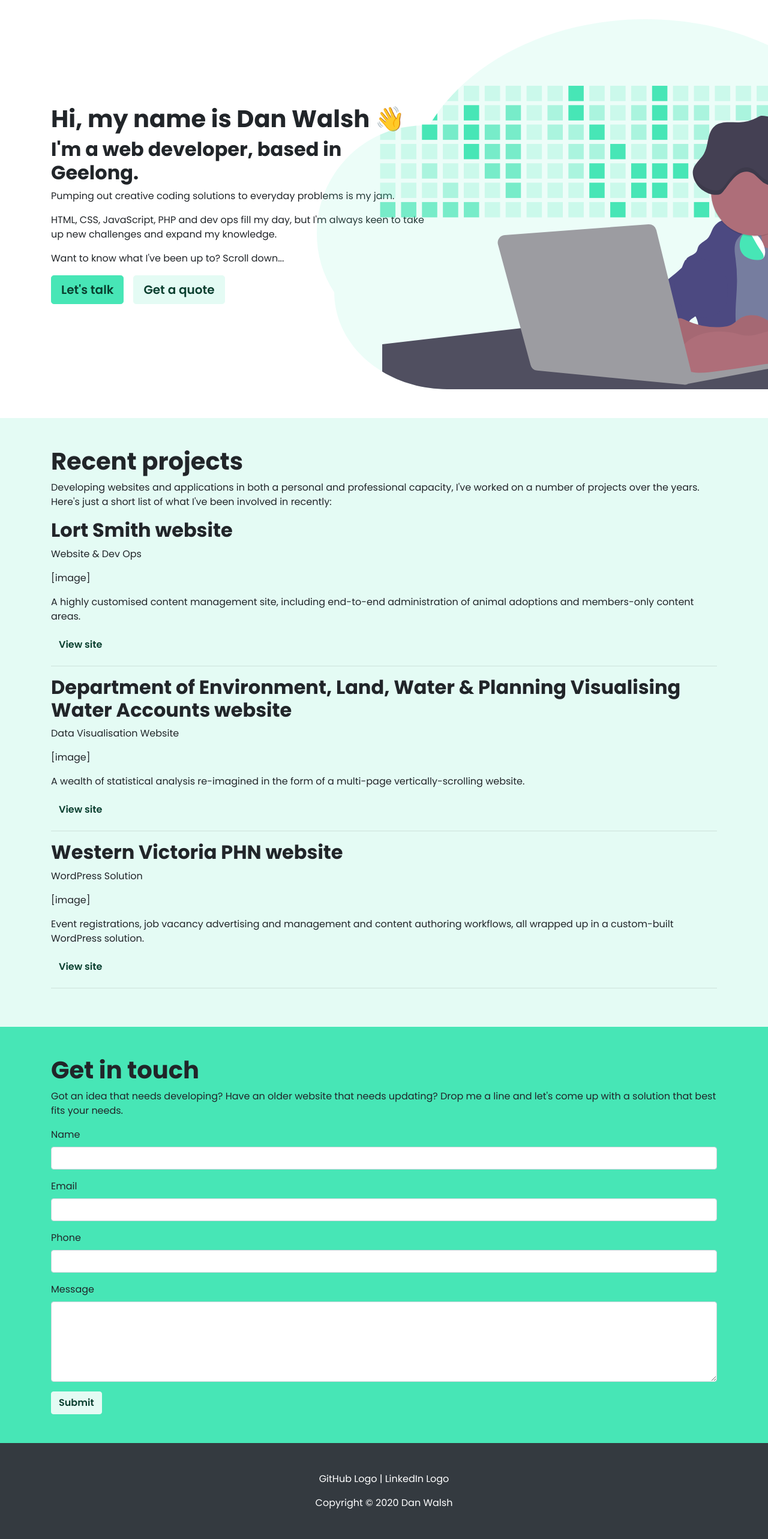
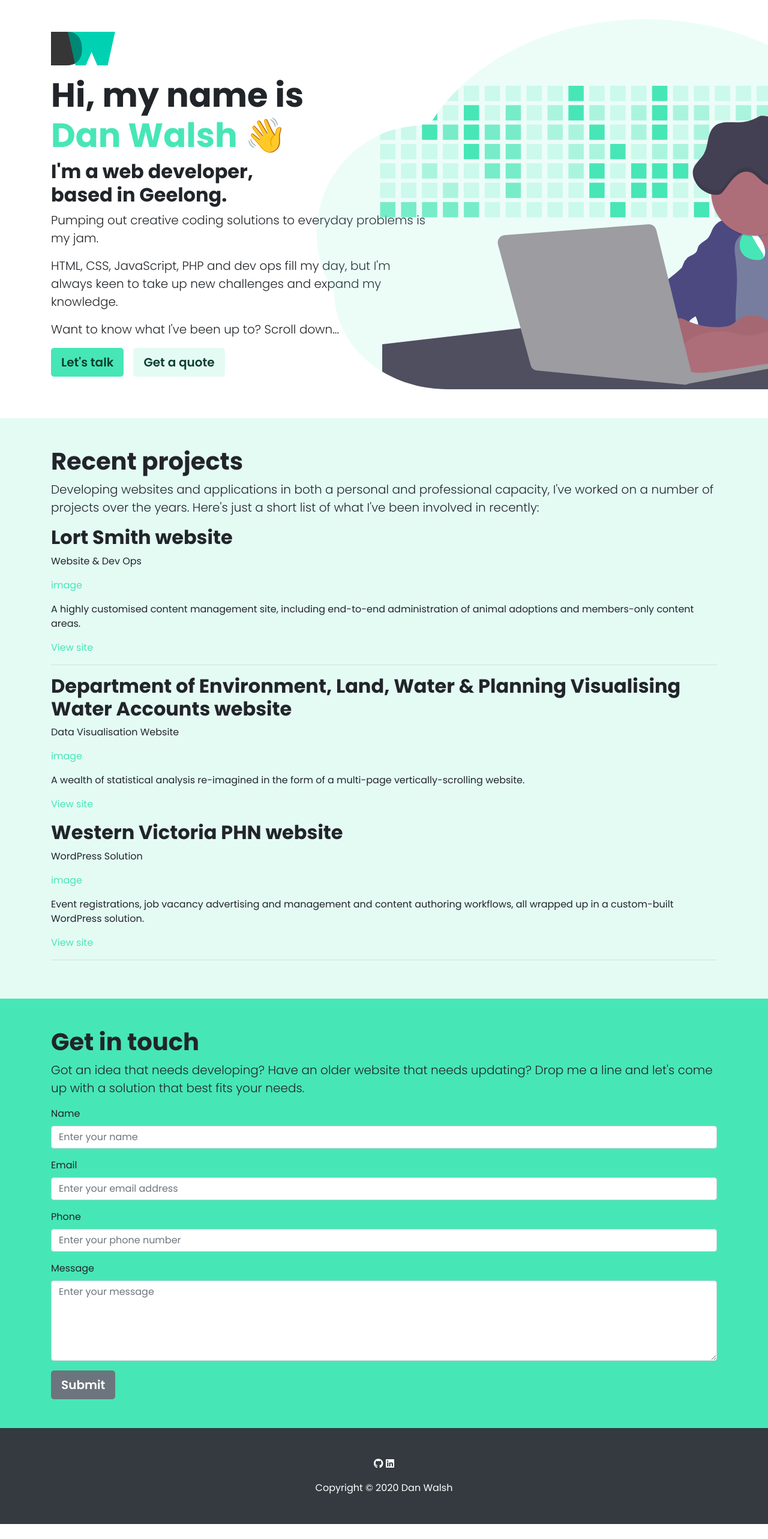
Before and after one commit to Daniel-Walsh/resume, a React (Create React App) app: page / in a window 1280 px wide. Shown: the part 16-2582 px from the top of the page at 60% size. After the commit the page ends 2557 px from the top, so only its background shows below. Built offline with nearby package versions, Linux system fonts and the light colour scheme.

Commit message:
Heaps of stuff. Now reading markdown from ./projects folder.

```diff
--- a/package.json
+++ b/package.json
@@ -10,6 +10,8 @@
     "node-sass": "^4.14.1",
     "react": "^16.13.1",
     "react-dom": "^16.13.1",
+    "react-markdown": "^4.3.1",
+    "react-reveal": "^1.2.2",
     "react-scripts": "3.4.1",
     "typeface-poppins": "0.0.72"
   },
--- a/public/index.html
+++ b/public/index.html
@@ -25,6 +25,7 @@
       Learn how to configure a non-root public URL by running `npm run build`.
     -->
     <title>React App</title>
+    <script src="https://kit.fontawesome.com/6af084fa5a.js" crossorigin="anonymous"></script>
   </head>
   <body>
     <noscript>You need to enable JavaScript to run this app.</noscript>
--- a/src/App.js
+++ b/src/App.js
@@ -1,38 +1,22 @@
 import React from 'react';
-// import logo from './logo.svg';
-// import './App.css';
+import Reveal from 'react-reveal/Reveal';
+
 import {ReactComponent as Thinking} from './img/thinking.svg';
-import {ReactComponent as Coding} from './img/coding.svg';
+
+import Section from './components/section';
+import Intro from './sections/intro';
+import Projects from './sections/projects';
+import Contact from './sections/contact';
+import Footer from './sections/footer';
 
 function App() {
   return (
     <>
-    <div class="overflow-hidden">
+    {/* <Reveal effect="fadeInUp"> */}
+    <Intro />
+    <Projects />
 
-      <div className="container py-5">
-        <div className="row">
-          <div className="col-lg-9 col-xl-7">
-            <div class="d-flex h-100 flex-column justify-content-center" style={{zIndex: 10}}>
-              <h1>Hi, my name is Dan Walsh 👋</h1>
-              <p class="h2">I'm a web developer, based in Geelong.</p>
-              <p>Pumping out creative coding solutions to everyday problems is my jam.</p>
-              <p>HTML, CSS, JavaScript, PHP and dev ops fill my day, but I'm always keen to take up new challenges and expand my knowledge.</p>
-              <p>Want to know what I've been up to? Scroll down...</p>
-              <div class="mb-5 mb-lg-0">
-                <a className="btn btn-primary btn-lg mr-3" href="#">Let's talk</a>
-                <a className="btn btn-light btn-lg" href="#">Get a quote</a>
-              </div>
-
-            </div>
-          </div>
-          <div className="col-lg-3 col-xl-5">
-            <Coding className="position-relative" style={{marginLeft: '-50%', zIndex: 1}}/>
-          </div>
-        </div>
-      </div>
-    </div>
-
-    <div class="bg-light">
+    {/* <div class="bg-light">
 
       <div className="container py-5">
         <div className="row">
@@ -40,7 +24,7 @@ function App() {
 
 
               <h1>Recent projects</h1>
-          <p>Developing websites and applications in both a personal and professional capacity, I've worked on a number of projects over the years. Here's just a short list of what I've been involved in recently:</p>
+              <p className="lead">Developing websites and applications in both a personal and professional capacity, I've worked on a number of projects over the years. Here's just a short list of what I've been involved in recently:</p>
 
               <h2>Lort Smith website</h2>
               <p>Website & Dev Ops</p>
@@ -63,59 +47,16 @@ function App() {
               <a className="btn btn-light" href="#">View site</a>
               <hr />
 
-          </div>
-        </div>
-      </div>
-    </div>
-
-    <div class="bg-primary">
-
-      <div className="container py-5">
-        <div className="row">
-          <div className="col">
-            <h1>Get in touch</h1>
-            <p>Got an idea that needs developing? Have an older website that needs updating? Drop me a line and let's come up with a solution that best fits your needs.</p>
-
-            <form netlify>
-              <div className="form-group">
-                <label>Name</label>
-                <input class="form-control" type="text" />
-              </div>
-              <div className="form-group">
-                <label>Email</label>
-                <input class="form-control" type="email" />
-              </div>
-              <div className="form-group">
-                <label>Phone</label>
-                <input class="form-control" type="text" />
-              </div>
-              <div className="form-group">
-                <label>Message</label>
-                <textarea class="form-control" rows="5" />
-              </div>
-              <button type="submit" class="btn btn-light">Submit</button>
-            </form>
-
 
 
           </div>
         </div>
       </div>
-    </div>
+    </div> */}
 
-    <div className="bg-dark text-white text-center">
-
-      <div className="container py-5">
-        <div className="row">
-          <div className="col">
-            <p>GitHub Logo | LinkedIn Logo</p>
-            <p class="mb-0">Copyright © 2020 Dan Walsh</p>
-          </div>
-        </div>
-      </div>
-    </div>
-
-
+    <Contact />
+    <Footer />
+    {/* </Reveal>  */}
 </>
   );
 }
--- /dev/null
+++ b/src/components/section.js
@@ -0,0 +1,17 @@
+import React from 'react';
+
+const Section = (props) => {
+    return(
+        <section className={props.className}>
+            <div className="container py-5">
+                <div className="row">
+                    <div className="col">
+                        {props.children}
+                    </div>
+                </div>
+            </div>
+        </section>
+    );
+}
+
+export default Section;
--- /dev/null
+++ b/src/projects/1-lort-smith.md
@@ -0,0 +1,11 @@
+## Lort Smith website
+
+Website & Dev Ops
+
+[image]
+
+A highly customised content management site, including end-to-end administration of animal adoptions and members-only content areas.
+
+[View site](#)
+
+----------
--- /dev/null
+++ b/src/projects/2-delwp.md
@@ -0,0 +1,9 @@
+## Department of Environment, Land, Water & Planning Visualising Water Accounts website
+
+Data Visualisation Website
+
+[image]
+
+A wealth of statistical analysis re-imagined in the form of a multi-page vertically-scrolling website.
+
+[View site](#)
--- /dev/null
+++ b/src/projects/3-wvphn.md
@@ -0,0 +1,11 @@
+## Western Victoria PHN website
+
+WordPress Solution
+
+[image]
+
+Event registrations, job vacancy advertising and management and content authoring workflows, all wrapped up in a custom-built WordPress solution.
+
+[View site](#)
+
+----------
--- a/src/sass/bootstrap.scss
+++ b/src/sass/bootstrap.scss
@@ -15,6 +15,11 @@
 $font-family-sans-serif: 'Poppins', -apple-system, BlinkMacSystemFont, "Segoe UI", Roboto, "Helvetica Neue", Arial, "Noto Sans", sans-serif, "Apple Color Emoji", "Segoe UI Emoji", "Segoe UI Symbol", "Noto Color Emoji" !default;
 $headings-font-weight: 700;
 $btn-font-weight: 600;
+
+$display1-weight: 700;
+$display2-weight: 700;
+$display3-weight: 700;
+$display4-weight: 700;
 
 $theme-colors: (
     "primary": #47e6b6,
@@ -35,3 +40,20 @@ $yiq-text-dark: darken(#47e6b6, 45%);
         box-shadow: $box-shadow;
     }
 }
+
+
+
+@keyframes fadeInUp {
+    from {
+        opacity: 0;
+        transform: translateY(1rem);
+    }
+    to {
+        opacity: 1;
+        transform: translateY(0);
+    }
+}
+
+.fadeInUp {
+    animation-name: fadeInUp;
+}
--- /dev/null
+++ b/src/sections/contact.js
@@ -0,0 +1,32 @@
+import React from 'react';
+import Section from '../components/section';
+
+const Contact = () => {
+    return(
+        <Section className="bg-primary">
+            <h1>Get in touch</h1>
+            <p className="lead">Got an idea that needs developing? Have an older website that needs updating? Drop me a line and let's come up with a solution that best fits your needs.</p>
+            <form netlify>
+                <div className="form-group">
+                    <label for="Name">Name</label>
+                    <input id="Name" class="form-control" type="text" placeholder="Enter your name" />
+                </div>
+                <div className="form-group">
+                    <label for="Email">Email</label>
+                    <input id="Email" class="form-control" type="email" placeholder="Enter your email address" />
+                </div>
+                <div className="form-group">
+                    <label for="Phone">Phone</label>
+                    <input id="Phone" class="form-control" type="text" placeholder="Enter your phone number" />
+                </div>
+                <div className="form-group">
+                    <label for="Message">Message</label>
+                    <textarea id="Message" class="form-control" rows="5" placeholder="Enter your message" />
+                </div>
+                <button type="submit" class="btn btn-secondary btn-lg">Submit</button>
+            </form>
+        </Section>
+    );
+};
+
+export default Contact;
--- /dev/null
+++ b/src/sections/footer.js
@@ -0,0 +1,13 @@
+import React from 'react';
+import Section from '../components/section';
+
+const Footer = () => {
+    return(
+        <Section className="bg-dark text-white text-center">
+            <p><span className="fab fa-github"></span> <span className="fab fa-linkedin"></span></p>
+            <p class="mb-0">Copyright © 2020 Dan Walsh</p>
+        </Section>
+    );
+};
+
+export default Footer;
--- /dev/null
+++ b/src/sections/intro.js
@@ -0,0 +1,35 @@
+import React from 'react';
+import Section from '../components/section';
+import {ReactComponent as Logo} from '../img/dw-logo.svg';
+import {ReactComponent as Coding} from '../img/coding.svg';
+
+const Intro = () => {
+    return(
+        <div class="overflow-hidden">
+
+            <div className="container py-5">
+                <div className="row">
+                    <div className="col-lg-9 col-xl-7">
+                        <div className="d-flex h-100 flex-column align-items-start justify-content-center" style={{zIndex: 10}}>
+                            <Logo className="mb-3 w-auto" style={{maxHeight:'3.5rem'}} />
+                            <h1 className="display-4">Hi, my name is <span className="text-primary">Dan&nbsp;Walsh&nbsp;👋</span></h1>
+                            <p className="h2">I'm a web developer, based&nbsp;in&nbsp;Geelong.</p>
+                            <p className="lead">Pumping out creative coding solutions to everyday problems is my jam.</p>
+                            <p className="lead">HTML, CSS, JavaScript, PHP and dev ops fill my day, but I'm always keen to take up new challenges and expand my knowledge.</p>
+                            <p className="lead">Want to know what I've been up to? Scroll down...</p>
+                            <div className="mb-5 mb-lg-0">
+                                <a className="btn btn-primary btn-lg mr-3" href="#">Let's talk</a>
+                                <a className="btn btn-light btn-lg" href="#">Get a quote</a>
+                            </div>
+                        </div>
+                    </div>
+                    <div className="col-lg-3 col-xl-5">
+                        <Coding className="position-relative" style={{marginLeft: '-50%', zIndex: 1}}/>
+                    </div>
+                </div>
+            </div>
+        </div>
+    );
+};
+
+export default Intro;
--- /dev/null
+++ b/src/sections/projects.js
@@ -0,0 +1,35 @@
+import React, { useEffect, useState } from 'react';
+import ReactMarkdown from 'react-markdown';
+import Section from '../components/section';
+
+const importAll = (r) => r.keys().map(r);
+const markdownFiles = importAll(require.context('../projects', false, /\.md$/))
+  .sort();
+
+const Projects = () => {
+    const [projects, setProjects] = useState([]);
+
+    useEffect(() => {
+        async function fetchProjects() {
+            console.log(markdownFiles);
+            const markdownProjects = await Promise.all(markdownFiles.map((file) => fetch(file).then((res) => res.text())))
+                .catch((err) => console.error(err));
+            setProjects(markdownProjects);
+        }
+        fetchProjects();
+    }, []);
+
+    return(
+        <Section className="bg-light">
+            <h1>Recent projects</h1>
+            <p className="lead">Developing websites and applications in both a personal and professional capacity, I've worked on a number of projects over the years. Here's just a short list of what I've been involved in recently:</p>
+            {
+                projects.map((project, idx) => (
+                    <ReactMarkdown source={project} />
+                ))
+            }
+        </Section>
+    );
+};
+
+export default Projects;
```
Also changed, not shown: src/img/dw-logo.svg (added), 1 other file (tests, documents, lock files or other folders). Lines whose indentation alone changed are shown as unchanged.
